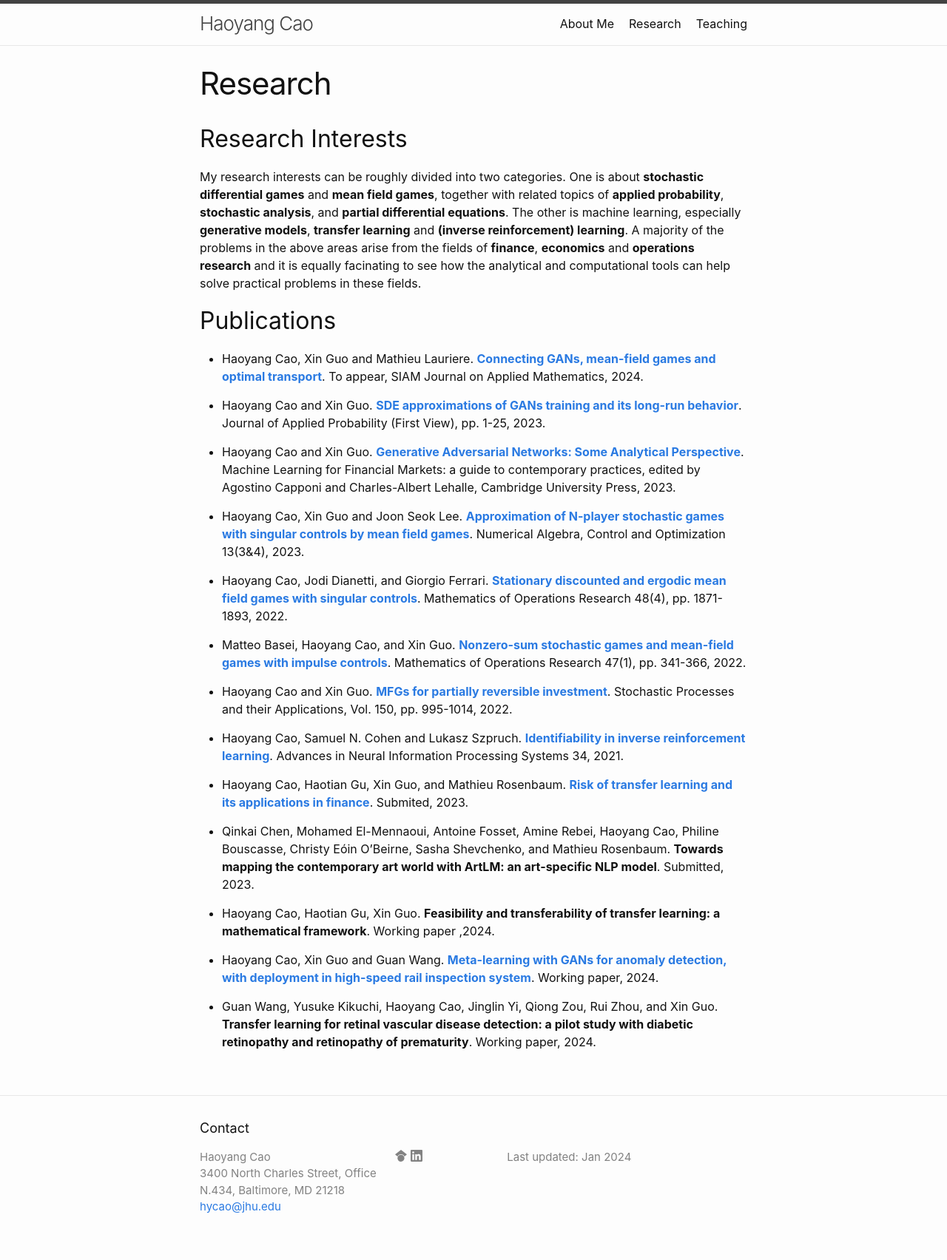
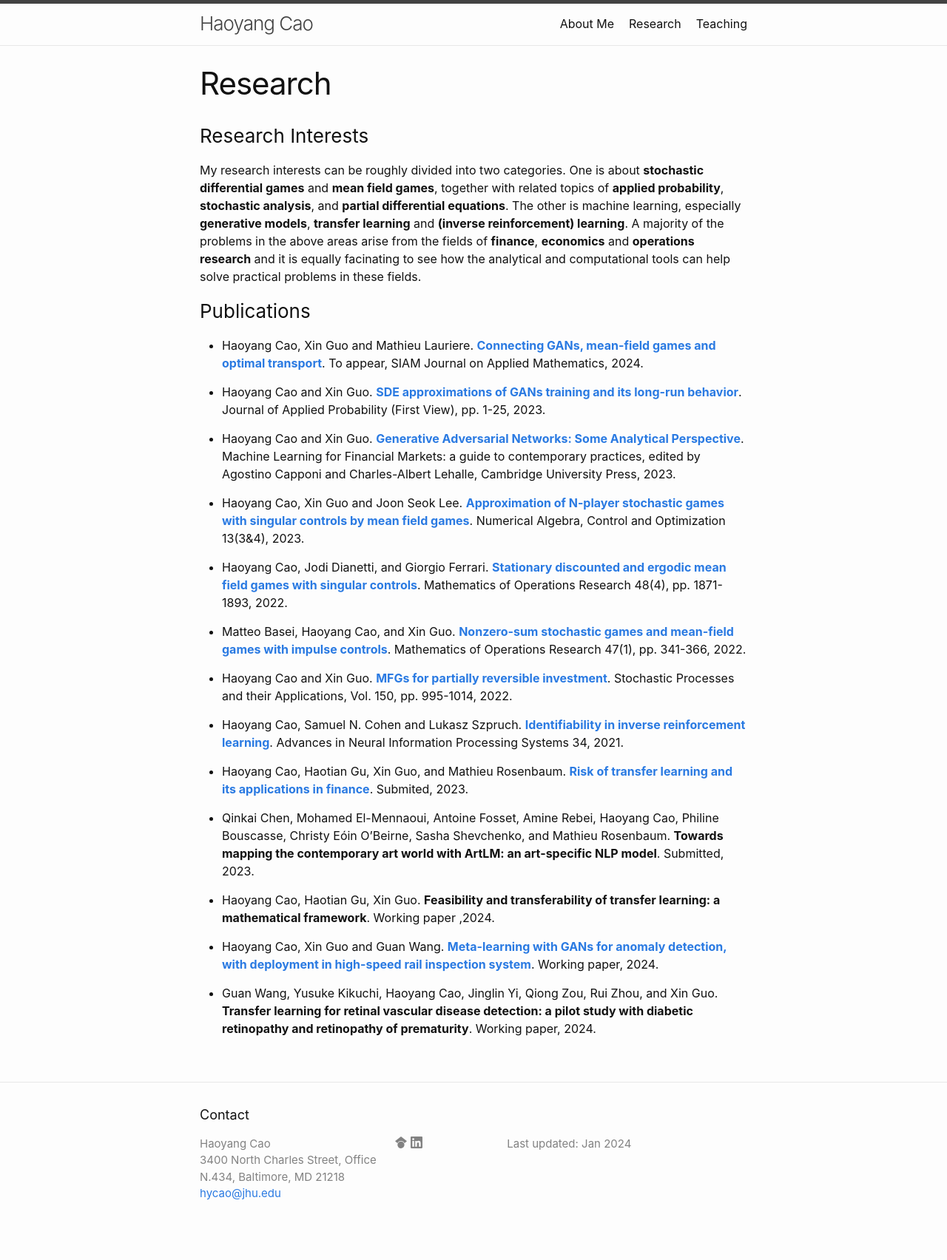
Before and after one commit to Haoyang-Cao/Haoyang-Cao.github.io, a Jekyll site: the page built from docs/j01_research.markdown, in a window 1280 px wide. Shown: the whole page at 74% size. Built offline with Jekyll 4.4.1, drawn with Linux system fonts in a browser that asks for light colours.

```diff
--- a/docs/j01_research.markdown
+++ b/docs/j01_research.markdown
@@ -3,11 +3,11 @@ layout: page
 title: Research
 permalink: /research/
 ---
-## Research Interests
+### Research Interests
 
 My research interests can be roughly divided into two categories. One is about **stochastic differential games** and **mean field games**, together with related topics of **applied probability**, **stochastic analysis**, and **partial differential equations**. The other is machine learning, especially **generative models**, **transfer learning** and **(inverse reinforcement) learning**. A majority of the problems in the above areas arise from the fields of **finance**, **economics** and **operations research** and it is equally facinating to see how the analytical and computational tools can help solve practical problems in these fields.
 
-## Publications
+### Publications
 
 - Haoyang Cao, Xin Guo and Mathieu Lauriere. **[Connecting GANs, mean-field games and optimal transport](https://arxiv.org/abs/2002.04112)**. To appear, SIAM Journal on Applied Mathematics, 2024.
 
```
